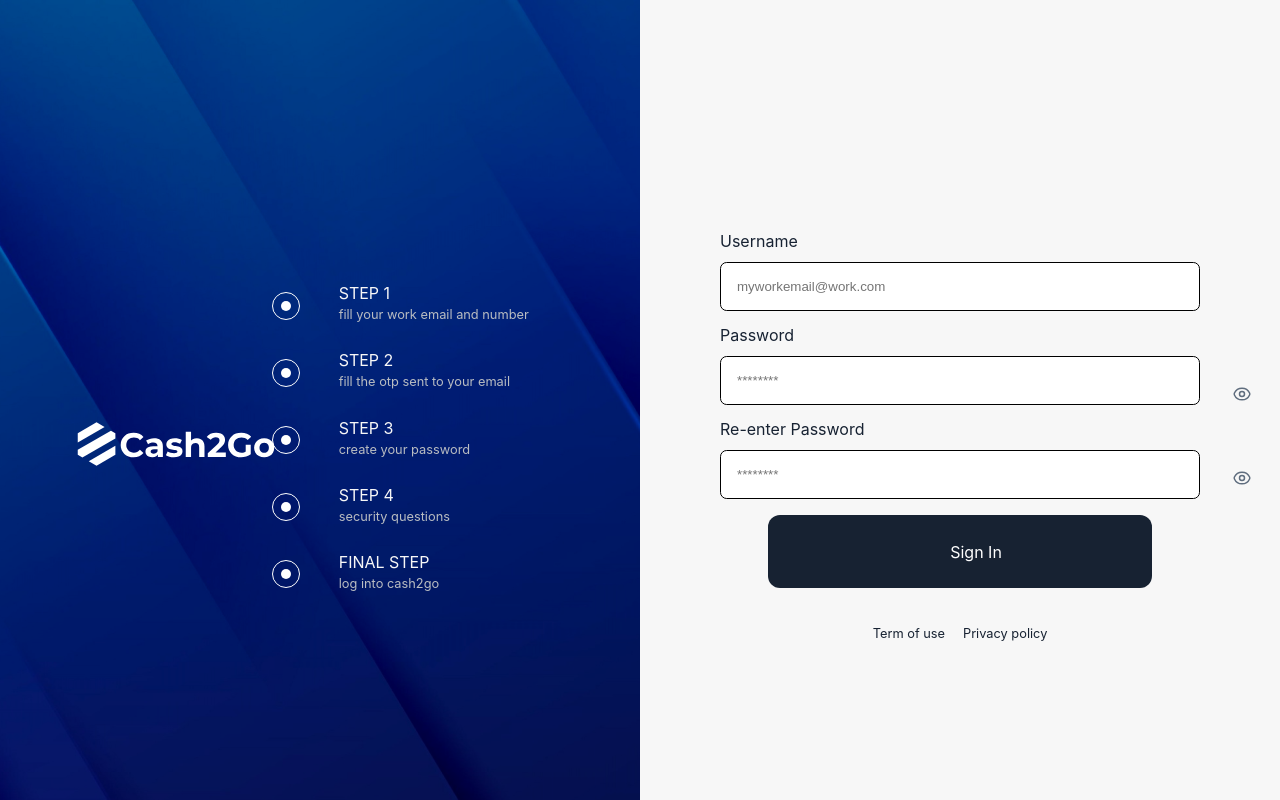
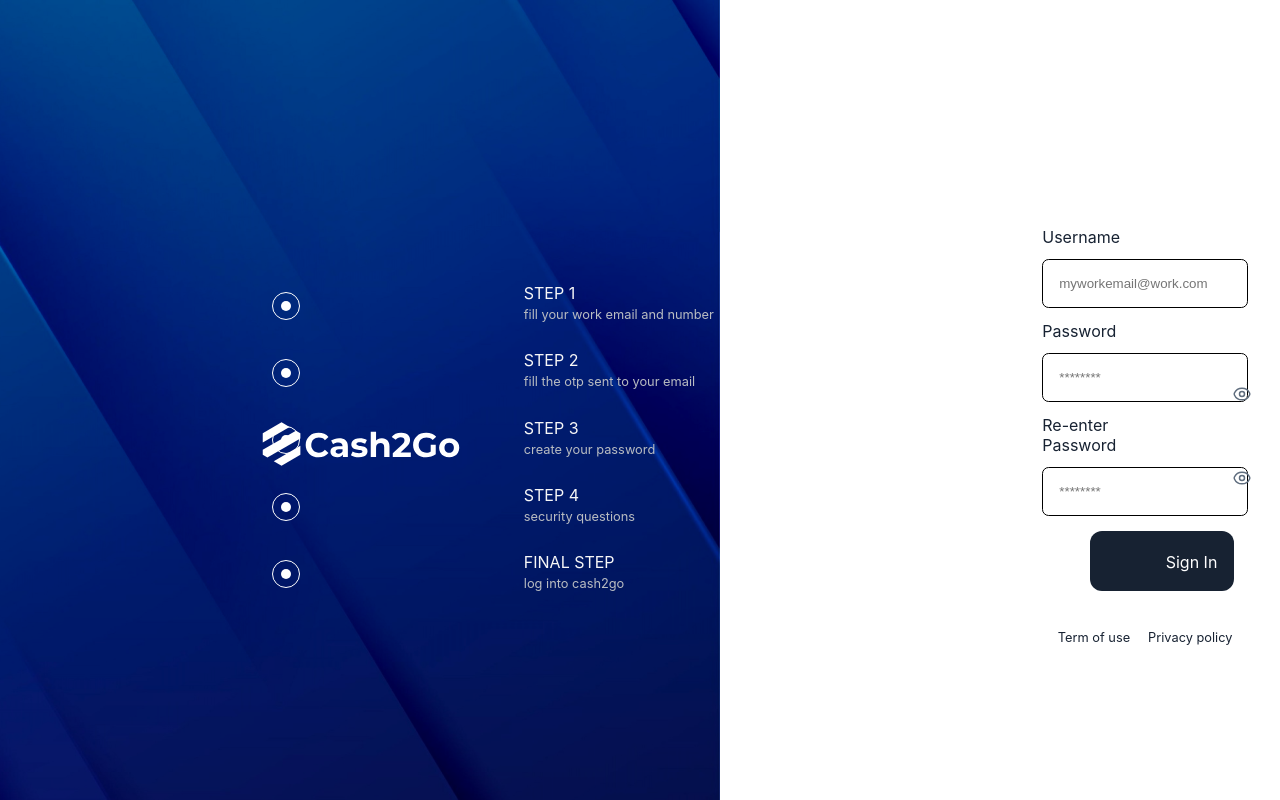
Before and after one commit to joyibeh93/Cash2go-loan-app, a React (Create React App) app: page /signupstep3 in a window 1280 px wide. Built offline with nearby package versions, Linux system fonts and the light colour scheme; the HTML template or start-up script is replaced by a standard one.

Commit message:
no changes

```diff
--- a/src/Components/Sidebar.jsx
+++ b/src/Components/Sidebar.jsx
@@ -67,7 +67,7 @@ const Sidebar = () => {
       </div>
       <div className='logout-div'>
            <Link to="/login" className="log-out">Log out</Link>
-      </div>
+  </div>
 
 
 
--- a/src/Components/SignUpStep3.jsx
+++ b/src/Components/SignUpStep3.jsx
@@ -324,7 +324,7 @@ const SignIn = () => {
   };
 
   return (
-    <div className="form-container">
+    <div className="Signup3-container">
       <Formik
         initialValues={{ username: '', password: '', confirmPassword: '' }}
         validationSchema={validationSchema}
--- a/src/Styles/Signupstep3.css
+++ b/src/Styles/Signupstep3.css
@@ -1,11 +1,11 @@
 .button {
   font-family: var(--font-family-body);
   background-color: var(--submit-btn-bg-clr);
-  padding: 0.8em;
-  border-radius: 12px;
-  margin-top: 2px;
+  padding: 0.6em;
+  border-radius: 0.75em;
+  margin-top: 0.125em;
   text-align: center;
-  width: 80%;
+  width: 70%;
   margin-left: 3em;
 }
 .button button {
```
